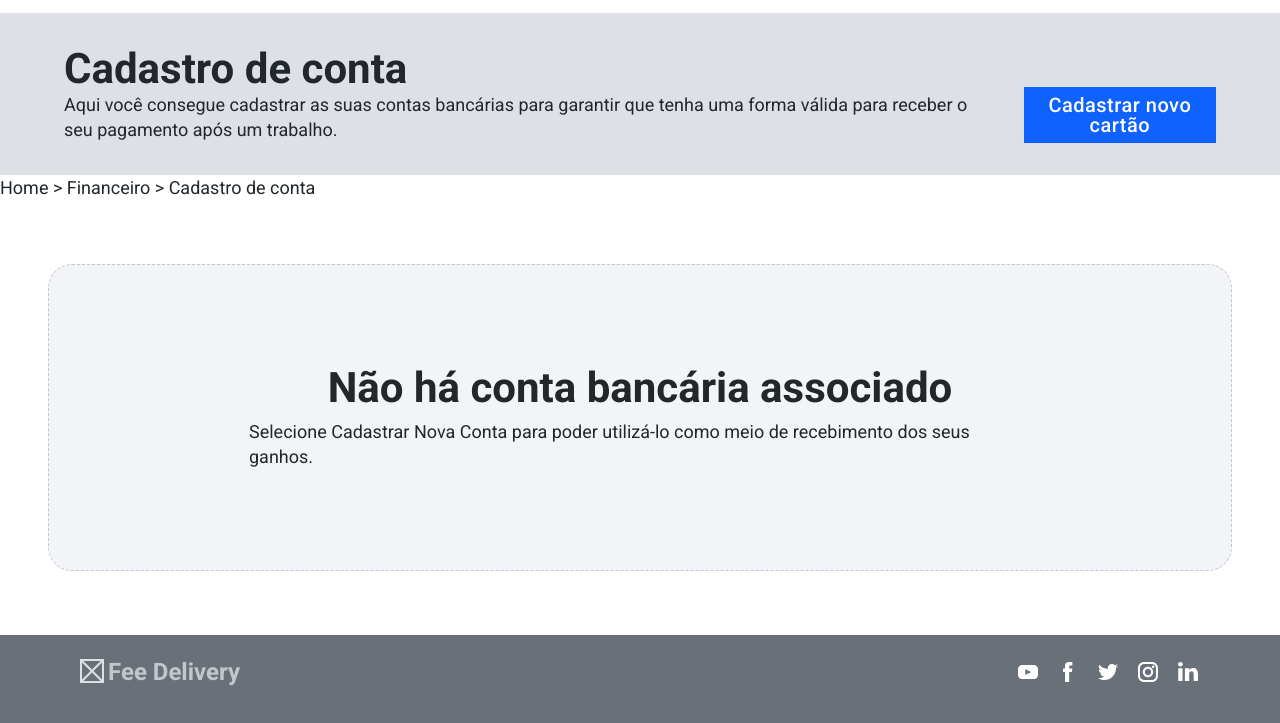
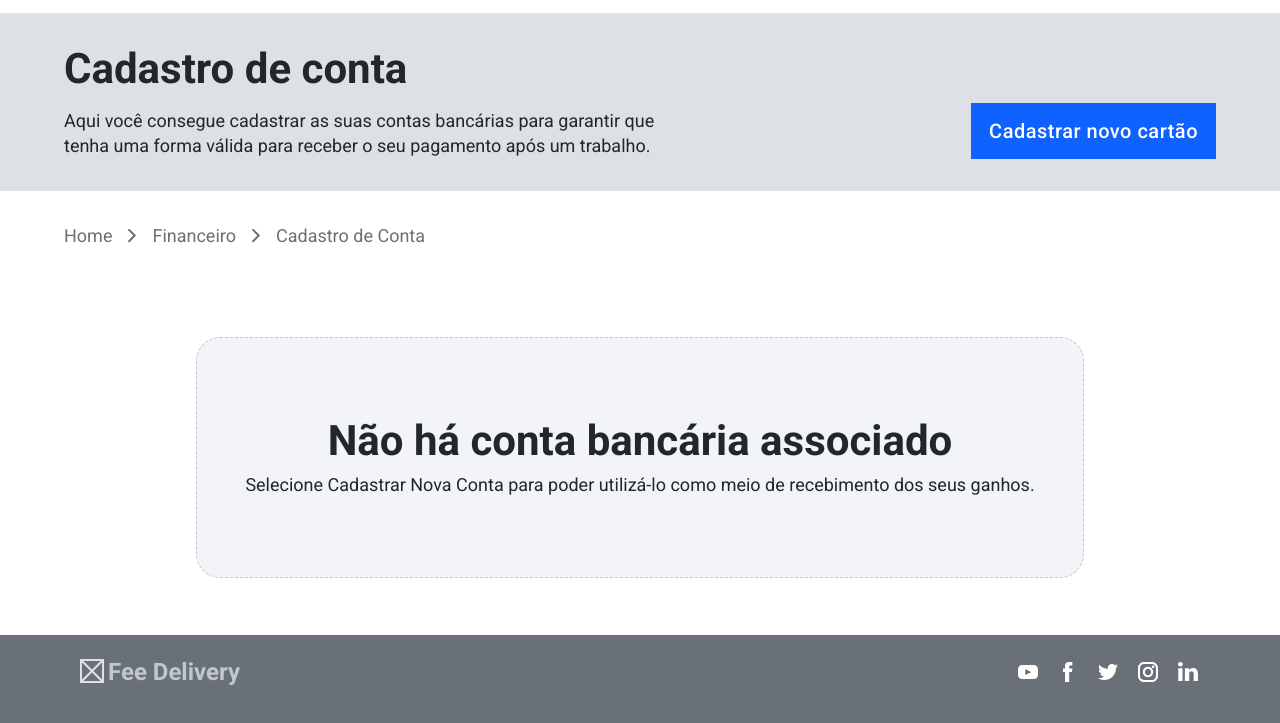
Before and after one commit to rdsalvesPUC/Projeto-Fee-Delivery, a plain HTML site: page cadastro-conta.html in a window 1280 px wide. Shown: the part 67-790 px from the top of the page. Drawn offline with nearby package versions, Linux system fonts and the light colour scheme.

Commit message:
topo cinza com titulo resolvido

```diff
--- a/cadastro-conta.html
+++ b/cadastro-conta.html
@@ -3,51 +3,20 @@
     <head>
         <meta charset="UTF-8" />
         <meta name="viewport" content="width=device-width, initial-scale=1.0" />
+        <link rel="stylesheet" href="style.css" />
         <title>Cadastro de conta</title>
-        <link rel="stylesheet" href="style.css" />
-        <style>
-            .parte-de-cima {
-                display: flex;
-                flex-direction: row;
-                gap: 2rem;
-                align-items: self-end;
-                justify-content: space-between;
-                background: #dde1e6;
-            }
-            .forma-de-pagamento {
-                box-sizing: border-box;
-                margin: 32px, 64px;
-            }
-            .parte-branca {
-                flex: 1;
-                height: 100vh;
-                display: flex;
-                flex-direction: column;
-                align-items: center;
-                justify-content: space-between;
-            }
-            .parte-cinza {
-                background: #f2f4f8;
-                border: 1px dashed #c1c7cd;
-
-                display: flex;
-                min-width: 40%;
-                padding: 100px 200px;
-                flex-direction: column;
-                justify-content: center;
-                align-items: center;
-                gap: 8px;
-                border-radius: 24px;
-            }
-        </style>
     </head>
     <body>
         <main class="main">
             <nav class="home-logada" id="header-container"></nav>
-            <div class="parte-de-cima">
-                <div class="forma-de-pagamento">
+            <div class="parte-de-cima justify-content-center">
+                <div class="page-set-width orientation-row align-items-flex-end">
+                    <div class="forma-de-pagamento flex-1 gap-1 columm">
                         <h1>Cadastro de conta</h1>
-                    <p>Aqui você consegue cadastrar as suas contas bancárias para garantir que tenha uma forma válida para receber o seu pagamento após um trabalho.</p>
+                        <p>
+                            Aqui você consegue cadastrar as suas contas bancárias para garantir que <br />
+                            tenha uma forma válida para receber o seu pagamento após um trabalho.
+                        </p>
                     </div>
                     <div>
                         <button class="primary-filled" type="submit">
@@ -57,10 +26,23 @@
                         </button>
                     </div>
                 </div>
-            <div class="home-financeiro-pagamento">
-                <p>Home > Financeiro > Cadastro de conta</p>
             </div>
-            <div class="page-body-centered">
+            <div class="caixa justify-content-center">
+                <div class="page-set-width orientation-row align-items-flex-end">
+                    <div class="breadcrumb">
+                        <p>Home</p>
+                        <svg xmlns="http://www.w3.org/2000/svg" width="24" height="25" viewBox="0 0 24 25" fill="none">
+                            <path d="M13.3147 12.571L8.3647 7.621C8.18254 7.43239 8.08174 7.17979 8.08402 6.9176C8.0863 6.6554 8.19147 6.40459 8.37688 6.21918C8.56229 6.03377 8.8131 5.9286 9.0753 5.92632C9.33749 5.92404 9.59009 6.02484 9.7787 6.207L15.4357 11.864C15.6232 12.0515 15.7285 12.3058 15.7285 12.571C15.7285 12.8362 15.6232 13.0905 15.4357 13.278L9.7787 18.935C9.59009 19.1172 9.33749 19.2179 9.0753 19.2157C8.8131 19.2134 8.56229 19.1082 8.37688 18.9228C8.19147 18.7374 8.0863 18.4866 8.08402 18.2244C8.08174 17.9622 8.18254 17.7096 8.3647 17.521L13.3147 12.571Z" fill="#697077" />
+                        </svg>
+                        <p>Financeiro</p>
+                        <svg xmlns="http://www.w3.org/2000/svg" width="24" height="25" viewBox="0 0 24 25" fill="none">
+                            <path d="M13.3147 12.571L8.3647 7.621C8.18254 7.43239 8.08174 7.17979 8.08402 6.9176C8.0863 6.6554 8.19147 6.40459 8.37688 6.21918C8.56229 6.03377 8.8131 5.9286 9.0753 5.92632C9.33749 5.92404 9.59009 6.02484 9.7787 6.207L15.4357 11.864C15.6232 12.0515 15.7285 12.3058 15.7285 12.571C15.7285 12.8362 15.6232 13.0905 15.4357 13.278L9.7787 18.935C9.59009 19.1172 9.33749 19.2179 9.0753 19.2157C8.8131 19.2134 8.56229 19.1082 8.37688 18.9228C8.19147 18.7374 8.0863 18.4866 8.08402 18.2244C8.08174 17.9622 8.18254 17.7096 8.3647 17.521L13.3147 12.571Z" fill="#697077" />
+                        </svg>
+                        <p>Cadastro de Conta</p>
+                    </div>
+                </div>
+            </div>
+            <div class="page-body-full page-max-width">
                 <div class="parte-cinza">
                     <h1>Não há conta bancária associado</h1>
                     <p>Selecione Cadastrar Nova Conta para poder utilizá-lo como meio de recebimento dos seus ganhos.</p>
--- a/style.css
+++ b/style.css
@@ -927,7 +927,15 @@ footer .logo-text {
 /* ------------------------------- */
 /*        CSS da Home LOGADA       */
 /* ------------------------------- */
+.caixa {
+    display: flex;
+    padding: 2rem 4rem;
+    align-items: flex-end;
+    gap: 2rem;
+}
+
 .breadcrumb {
+    display: flex;
     gap: 0.5rem;
 }
 
@@ -1100,7 +1108,7 @@ footer .logo-text {
 
     display: flex;
     min-width: 40%;
-    padding: 100px 200px;
+    padding: 5rem 3rem;
     flex-direction: column;
     justify-content: center;
     align-items: center;
@@ -1131,6 +1139,10 @@ footer .logo-text {
 
 .self-align-right {
     align-self: flex-end;
+}
+
+.self-align-center {
+    align-self: center;
 }
 
 .justify-content-center {
@@ -1175,7 +1187,18 @@ footer .logo-text {
 }
 
 .padding-lr-1 {
-    padding: 0rem 1rem;
+    padding-left: 1rem;
+    padding-right: 1rem;
+}
+
+.padding-lr-4 {
+    padding-left: 4rem;
+    padding-right: 4rem;
+}
+
+.padding-tb-1 {
+    padding-top: 1rem;
+    padding-bottom: 1rem;
 }
 
 .gap-1 {
@@ -1186,3 +1209,7 @@ footer .logo-text {
 .align-items-flex-end {
     align-items: flex-end;
 }
+
+.box-sizing-border-box {
+    box-sizing: border-box;
+}
```
Also changed, not shown: pagamento.html (+9 -6 lines). Lines whose indentation alone changed are shown as unchanged.
